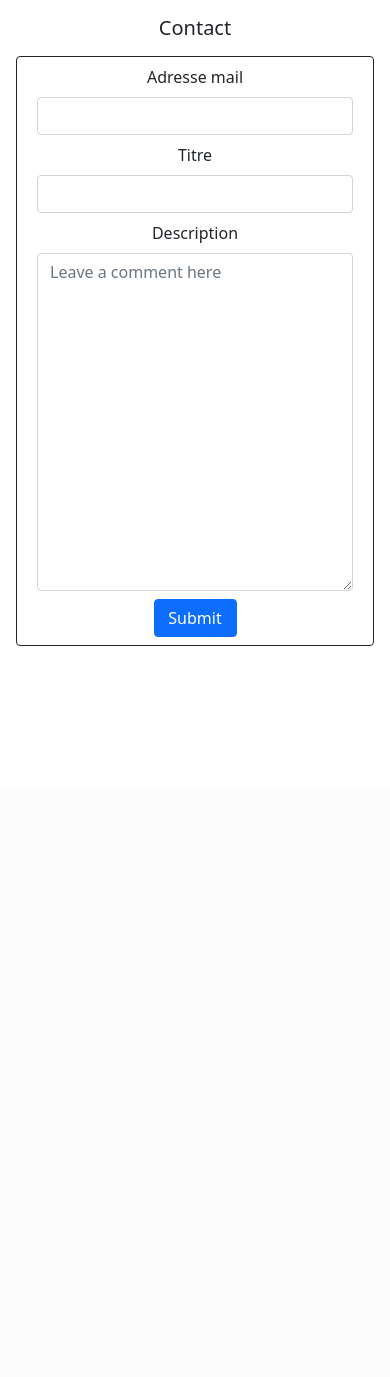
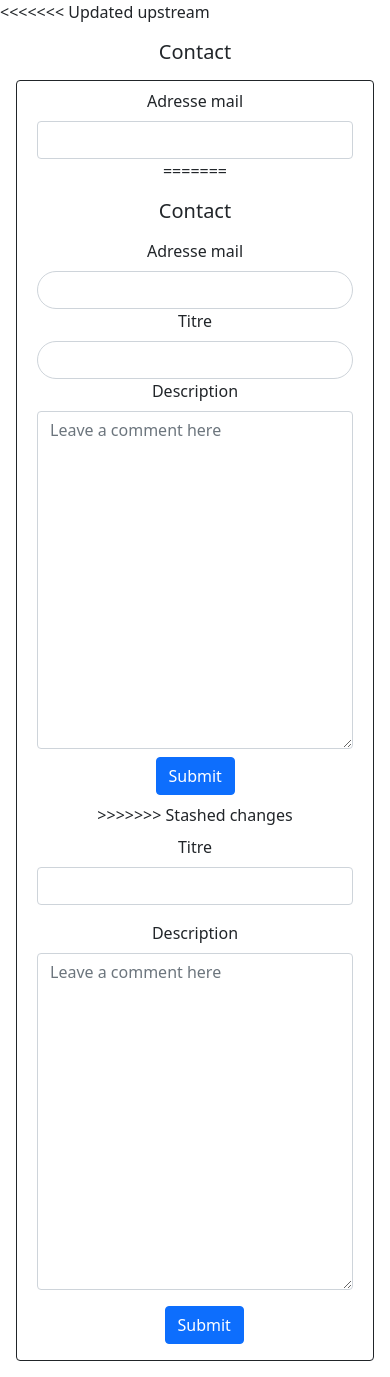
Before and after one commit to deoliveira-mallaury/arcadia-deoliveiraecf, a Symfony app: template templates/contact/index.html.twig in a window 390 px wide. Shown: the part 56-1433 px from the top of the page. Before the commit the page ends 702 px from the top, so only its background shows below. Run offline with Twig, Linux system fonts and the light colour scheme; the template is opened without the code that fills it, so the values that code supplies are empty; some libraries are stand-ins or nearby versions.

Commit message:
feat: contact form responsive

```diff
--- a/templates/contact/index.html.twig
+++ b/templates/contact/index.html.twig
@@ -5,6 +5,7 @@
 
 {% block body %}
 	<style></style>
+<<<<<<< Updated upstream
 
 	<h5 class="text-center my-3">Contact</h5>
 	<form class="contact-form border border-dark rounded m-3">
@@ -12,6 +13,28 @@
 			<div class="m-2 text-center">
 				<label for="exampleInputEmail1" class="form-label ">Adresse mail</label>
 				<input type="email" class="form-control w-80 mx-auto" id="inputcontactEmail1" aria-describedby="emailHelp">
+=======
+	<div class="contact row justify-content-center">
+
+		<h5 class="text-center my-3">Contact</h5>
+		<form class="contact-form border border-dark rounded m-2 col-9 col-md-6 pb-2">
+			<div class="contact-form-container container">
+				<div class="m-md-2 text-center">
+					<label for="exampleInputEmail1" class="form-label ">Adresse mail</label>
+					<input type="email" class="form-control w-80 mx-auto rounded-pill" id="inputcontactEmail1" aria-describedby="emailHelp">
+				</div>
+				<div class="m-md-2 text-center">
+					<label for="exampleInputEmail1" class="form-label ">Titre</label>
+					<input type="text" class="form-control w-80 mx-auto rounded-pill" id="titleInputContact" aria-describedby="emailHelp">
+				</div>
+				<div class="m-md-2 text-center">
+					<label class="text-center mb-2" for="textareaContact">Description</label>
+					<textarea class="form-control w-80 mx-auto" placeholder="Leave a comment here" id="textareaContact" style="height: 40vh"></textarea>
+				</div>
+				<div class="d-grid gap-2 m-2 col-3 mx-auto">
+					<button type="submit" class="btn btn-primary text-center">Submit</button>
+				</div>
+>>>>>>> Stashed changes
 			</div>
 			<div class="m-2 text-center">
 				<label for="exampleInputEmail1" class="form-label ">Titre</label>
```
Also changed, not shown: 2 other files.
